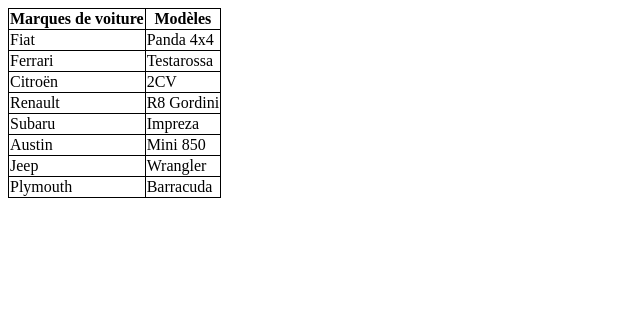
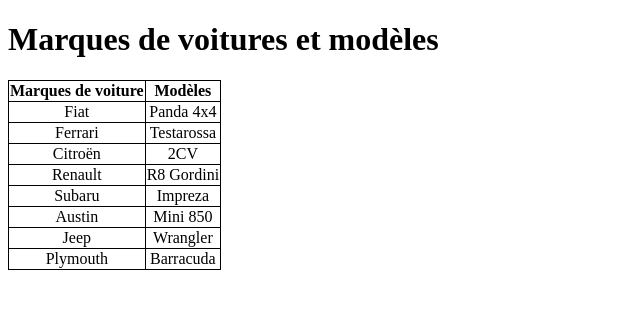
Before and after one commit to Willremi/Groupe6, a PHP site: page /mesVehicules.php in a window 1280 px wide. Shown: the top 309 px of the page, without its empty margins (0-640 px from the left). Run offline with PHP 8.4, Linux system fonts and the light colour scheme.

Commit message:
mise à jour visuelle tableau

```diff
--- a/PHP/exempleSite/assets/css/style.css
+++ b/PHP/exempleSite/assets/css/style.css
@@ -5,3 +5,7 @@
 table, th, td {
     border: 1px solid black;
 }
+
+tbody tr td {
+    text-align: center;
+}
--- a/PHP/exempleSite/index.php
+++ b/PHP/exempleSite/index.php
@@ -7,6 +7,6 @@
     <link rel="stylesheet" href="assets/css/style.css">
 </head>
 <body>
-    <h1>Marques de voitures</h1>
+    <h1>Marques de voitures et modèles</h1>
     <a href="mesVehicules.php" target="_blank">cliquez ici</a>
 </html>
--- a/PHP/exempleSite/mesVehicules.php
+++ b/PHP/exempleSite/mesVehicules.php
@@ -7,8 +7,9 @@
     <link rel="stylesheet" href="assets/css/style.css">
 </head>
 <body>
-   <?php
-   $tabVoiture = array (
+    <h1>Marques de voitures et modèles</h1>
+    <?php
+    $tabVoiture = array (
                         "Fiat" => "Panda 4x4",
                         "Ferrari" => "Testarossa",
                         "Citroën" => "2CV",
@@ -18,8 +19,8 @@
                         "Jeep" => "Wrangler",
                         "Plymouth" => "Barracuda"
        );
-   ?>
-   <table>
+    ?>
+    <table>
        <thead>
            <tr>
                <th>Marques de voiture</th>
@@ -34,6 +35,6 @@
             </tr>
            <?php } ?>
        </tbody>
-   </table>
+    </table>
 </body>
 </html>
```
